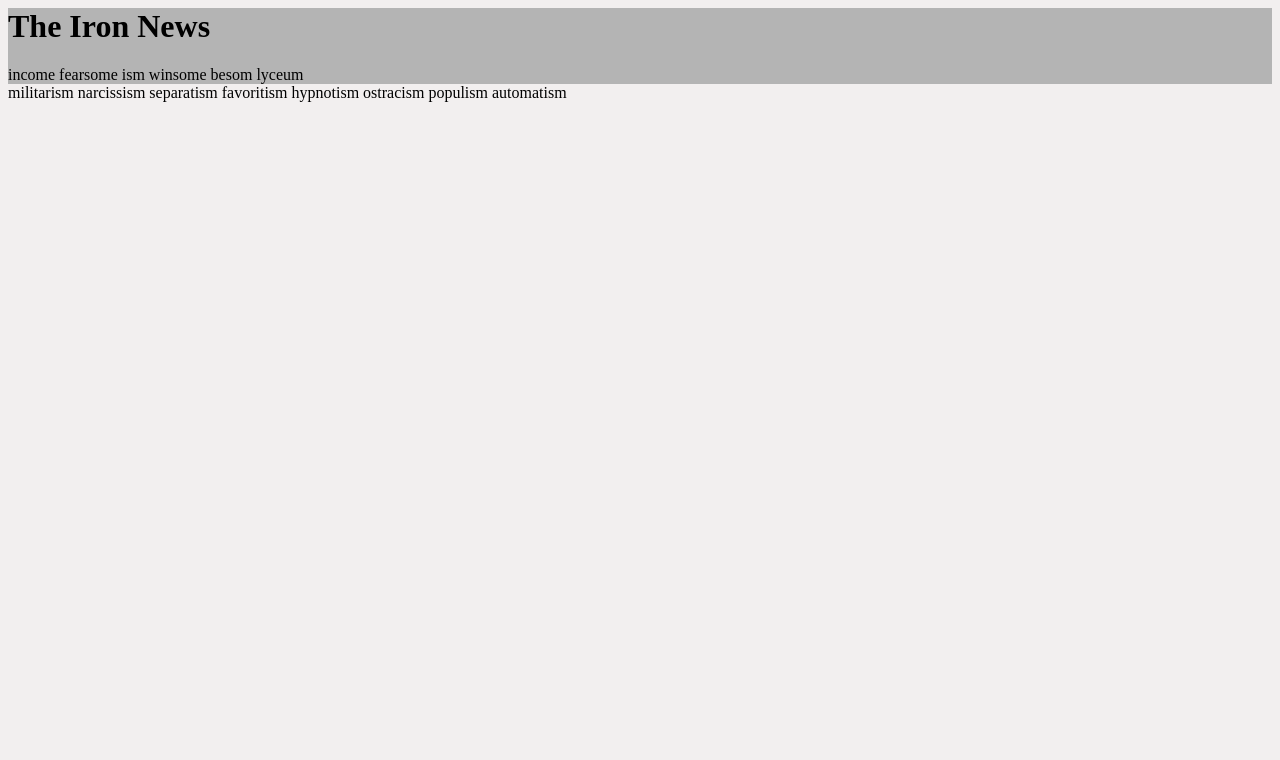
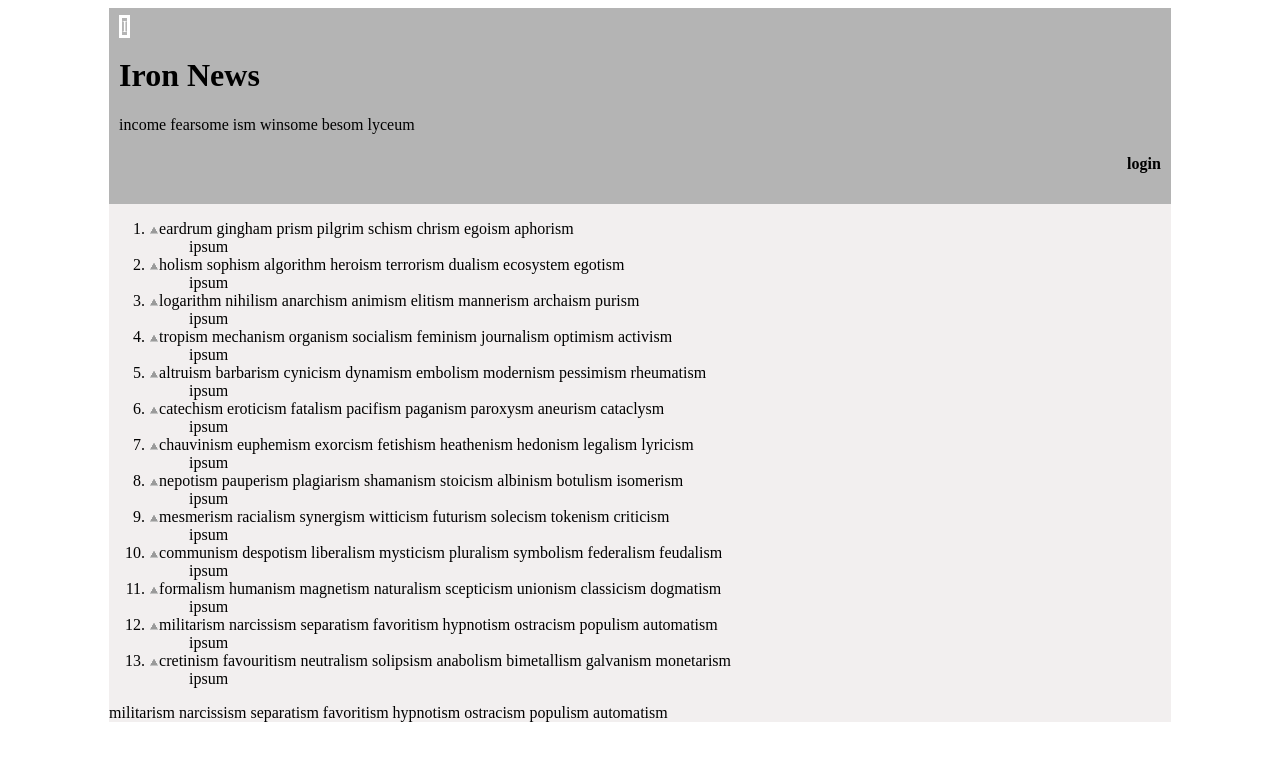
Before and after one commit to silentDjay/IronNews, a plain HTML site: page index.html in a window 1280 px wide. Drawn offline with Linux system fonts and the light colour scheme.

Commit message:
improve HTML and CSS vastly; Put entire body in container

```diff
--- a/assets/css/index.css
+++ b/assets/css/index.css
@@ -1,8 +1,29 @@
+* {
+  font-family: avenir;
+}
 body {
+}
+.container {
+  width: 84%;
+  margin-left: 8%;
   background-color: #f2efef;
 }
 header {
   background-color: #b4b4b4;
+  padding: 10px;
+}
+.logo {
+  border-style: solid;
+  border-color: white;
+  color: white;
+  font-family: caslon;
+}
+.login {
+  text-align: right;
+}
+ul{
+  list-style: none;
+  text-align: left;
 }
 footer {
 }
--- a/index.html
+++ b/index.html
@@ -4,17 +4,32 @@
     <link rel="stylesheet" href="assets/css/index.css">
   </head>
   <body>
+    <main class="container">
     <header>
-      <h1>The Iron News</h1>
-      <nav>
-        income fearsome ism winsome besom lyceum
-      </nav>
+        <span class="logo"<h4>I</h4></span>
+        <span class="pageTitle"><h1>Iron News</h1></span>
+        <nav> income fearsome ism winsome besom lyceum</nav>
+        <span class="login"><h4>login</h4><span/>
     </header>
-
-
+    <ol>
+      <li><img class="Trangle" src="assets/images/grayarrow.gif" alt="Gray Arrow">eardrum gingham prism pilgrim schism chrism egoism aphorism<ul><li>ipsum</li></ul></li>
+      <li><img class="Trangle" src="assets/images/grayarrow.gif" alt="Gray Arrow">holism sophism algorithm heroism terrorism dualism ecosystem egotism<ul><li>ipsum</li></ul></li>
+      <li><img class="Trangle" src="assets/images/grayarrow.gif" alt="Gray Arrow">logarithm nihilism anarchism animism elitism mannerism archaism purism<ul><li>ipsum</li></ul></li>
+      <li><img class="Trangle" src="assets/images/grayarrow.gif" alt="Gray Arrow">tropism mechanism organism socialism feminism journalism optimism activism<ul><li>ipsum</li></ul></li>
+      <li><img class="Trangle" src="assets/images/grayarrow.gif" alt="Gray Arrow">altruism barbarism cynicism dynamism embolism modernism pessimism rheumatism<ul><li>ipsum</li></ul></li>
+      <li><img class="Trangle" src="assets/images/grayarrow.gif" alt="Gray Arrow">catechism eroticism fatalism pacifism paganism paroxysm aneurism cataclysm<ul><li>ipsum</li></ul></li>
+      <li><img class="Trangle" src="assets/images/grayarrow.gif" alt="Gray Arrow">chauvinism euphemism exorcism fetishism heathenism hedonism legalism lyricism<ul><li>ipsum</li></ul></li>
+      <li><img class="Trangle" src="assets/images/grayarrow.gif" alt="Gray Arrow">nepotism pauperism plagiarism shamanism stoicism albinism botulism isomerism<ul><li>ipsum</li></ul></li>
+      <li><img class="Trangle" src="assets/images/grayarrow.gif" alt="Gray Arrow">mesmerism racialism synergism witticism futurism solecism tokenism criticism<ul><li>ipsum</li></ul></li>
+      <li><img class="Trangle" src="assets/images/grayarrow.gif" alt="Gray Arrow">communism despotism liberalism mysticism pluralism symbolism federalism feudalism<ul><li>ipsum</li></ul></li>
+      <li><img class="Trangle" src="assets/images/grayarrow.gif" alt="Gray Arrow">formalism humanism magnetism naturalism scepticism unionism classicism dogmatism<ul><li>ipsum</li></ul></li>
+      <li><img class="Trangle" src="assets/images/grayarrow.gif" alt="Gray Arrow">militarism narcissism separatism favoritism hypnotism ostracism populism automatism<ul><li>ipsum</li></ul></li>
+      <li><img class="Trangle" src="assets/images/grayarrow.gif" alt="Gray Arrow">cretinism favouritism neutralism solipsism anabolism bimetallism galvanism monetarism<ul><li>ipsum</li></ul></li>
+    </ol>
     <footer>
       militarism narcissism separatism favoritism hypnotism ostracism populism automatism
     </footer>
+  </main>
   </body>
 
 
```
